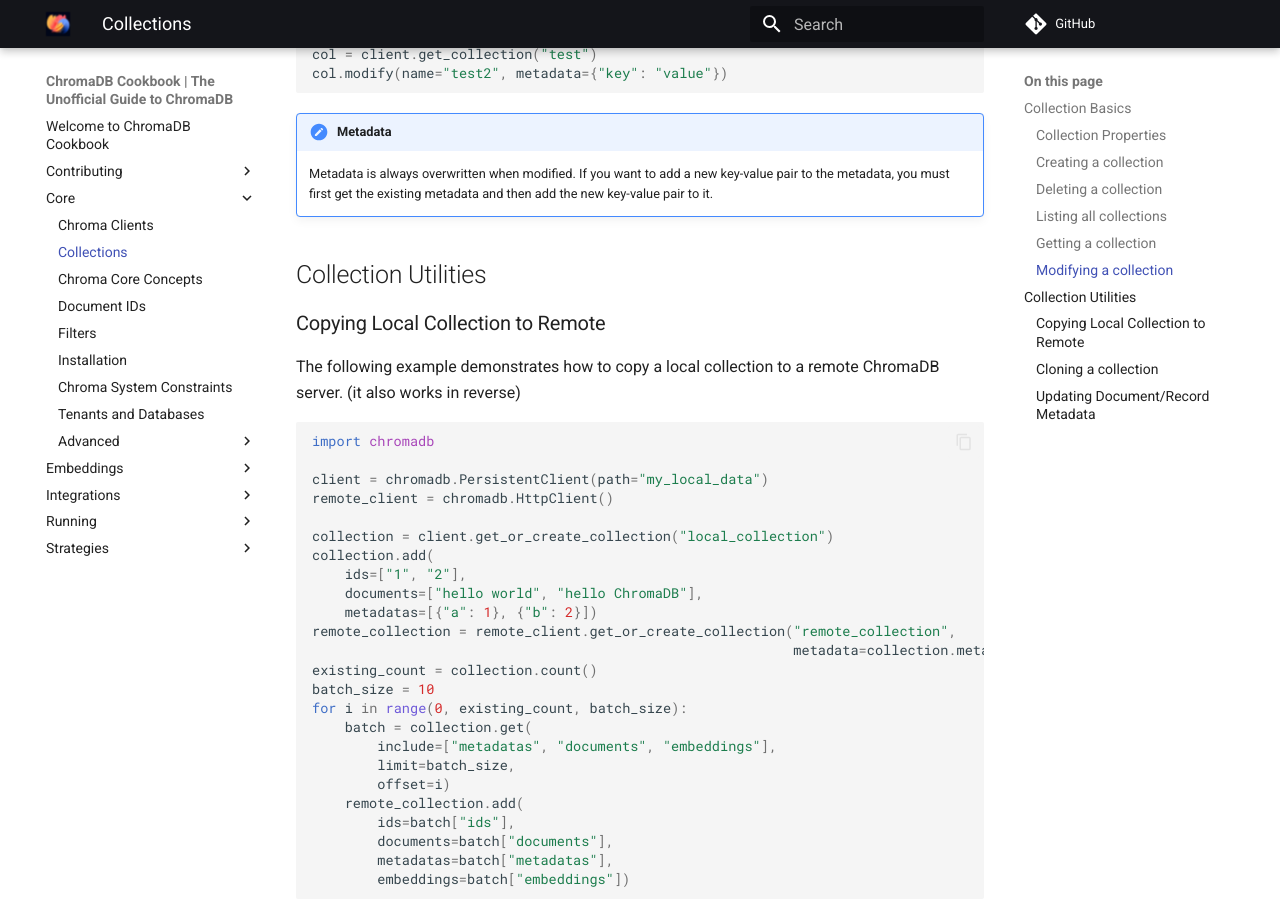
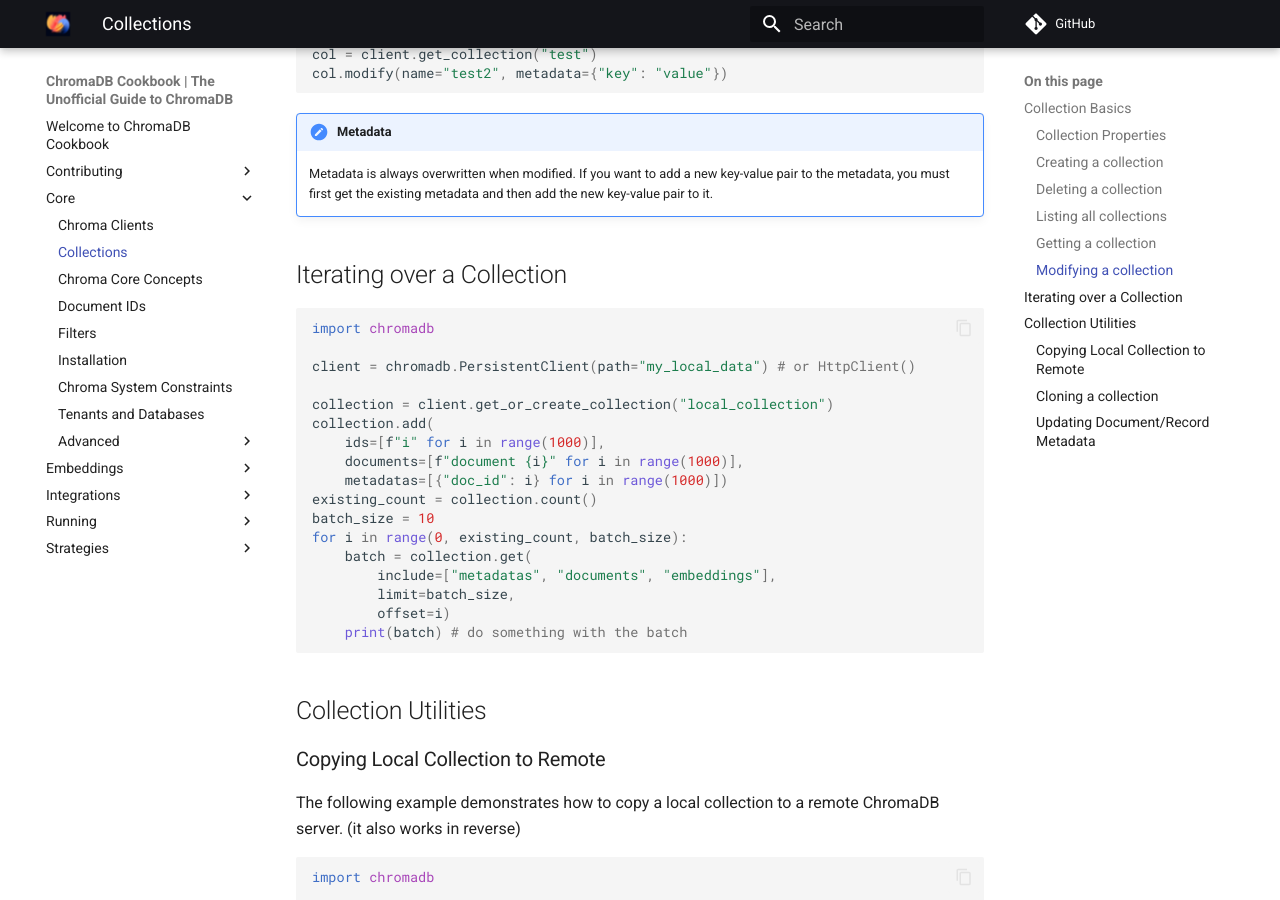
Before and after one commit to amikos-tech/chroma-cookbook, an MkDocs documentation site: the page built from docs/core/collections.md, in a window 1280 px wide and 900 px high, scrolled down 2048 px. Built offline with MkDocs 1.6.1 and Material for MkDocs 9.7.7, drawn with Linux system fonts in a browser that asks for light colours; comment, search, counter and statistics services are not loaded.

Commit message:
feat: Added collection iteration example

````diff
--- a/docs/core/collections.md
+++ b/docs/core/collections.md
@@ -92,6 +92,28 @@ col.modify(name="test2", metadata={"key": "value"})
 
     Metadata is always overwritten when modified. If you want to add a new key-value pair to the metadata, you must
     first get the existing metadata and then add the new key-value pair to it.
+
+## Iterating over a Collection
+
+```python
+import chromadb
+
+client = chromadb.PersistentClient(path="my_local_data") # or HttpClient()
+
+collection = client.get_or_create_collection("local_collection")
+collection.add(
+    ids=[f"i" for i in range(1000)],
+    documents=[f"document {i}" for i in range(1000)],
+    metadatas=[{"doc_id": i} for i in range(1000)])
+existing_count = collection.count()
+batch_size = 10
+for i in range(0, existing_count, batch_size):
+    batch = collection.get(
+        include=["metadatas", "documents", "embeddings"],
+        limit=batch_size,
+        offset=i)
+    print(batch) # do something with the batch
+```
 
 ## Collection Utilities
 
````
